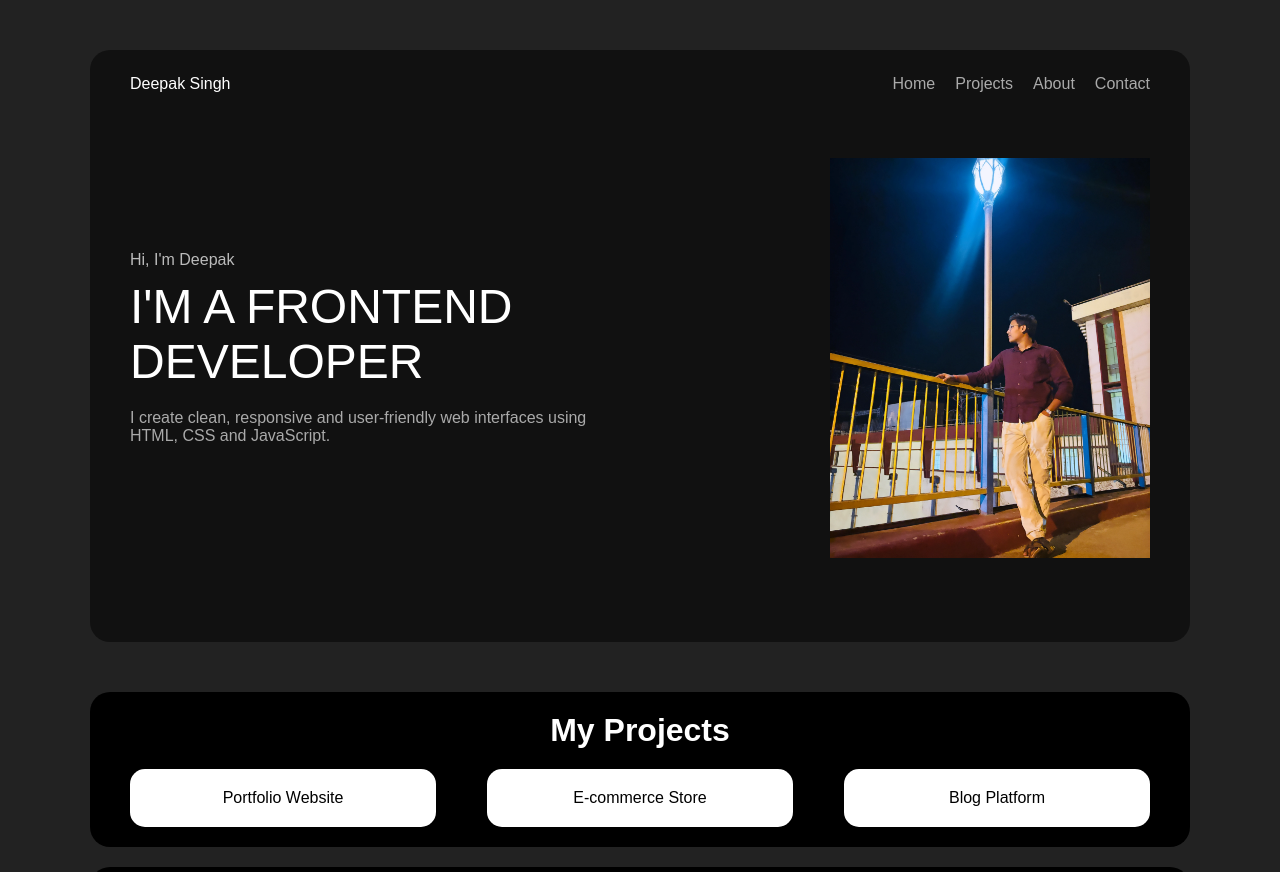
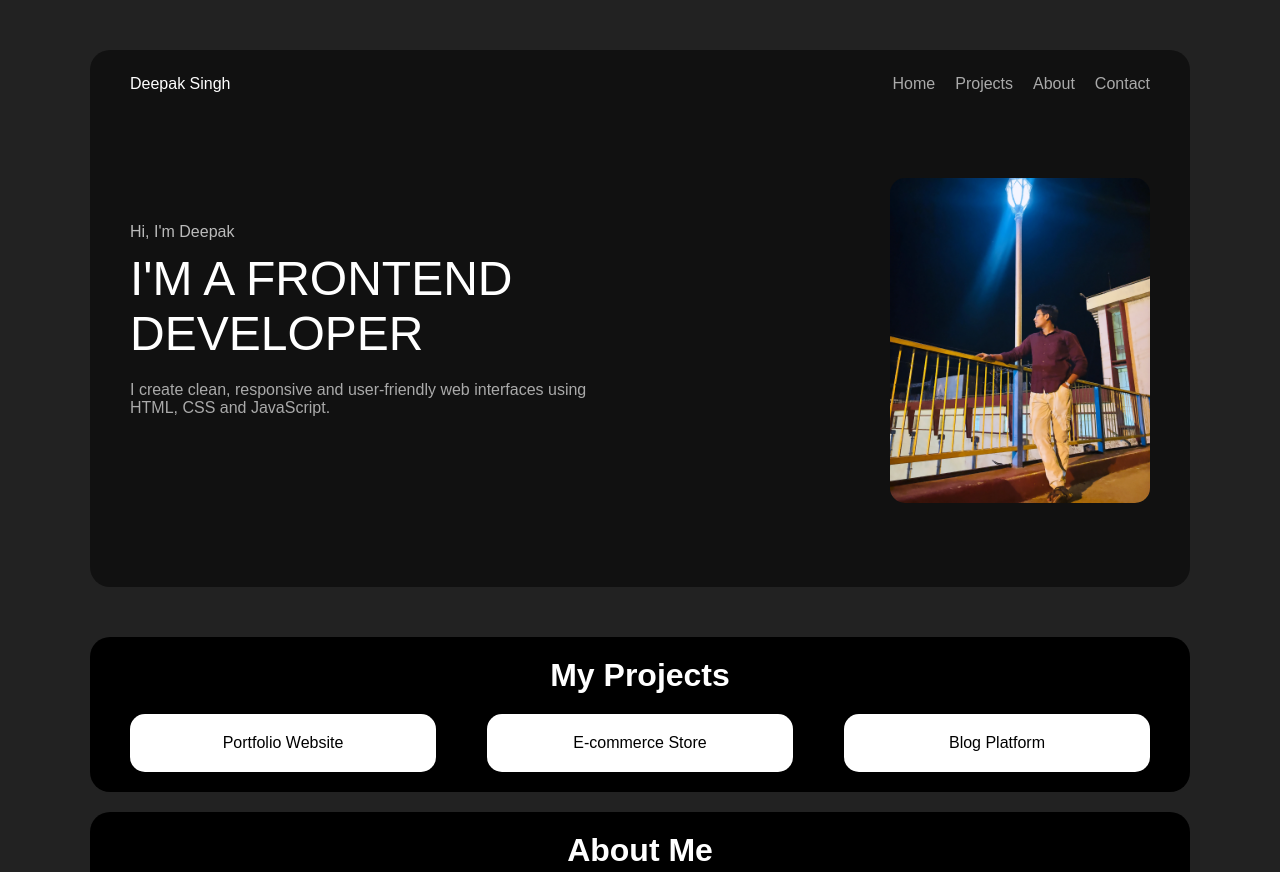
Before and after one commit to DeepakSingh563/my-portfolio-website, a plain HTML site: page index.html in a window 1280 px wide. Shown: the top 872 px of the page. Drawn offline with Linux system fonts and the light colour scheme.

Commit message:
Update index.html

```diff
--- a/index.html
+++ b/index.html
@@ -92,7 +92,10 @@
         }
 
         .rightside img {
-            width: 320px;
+
+             margin-top: 20px;
+             width: 260px;
+             border-radius: 15px;
         }
 
         .project,
```
